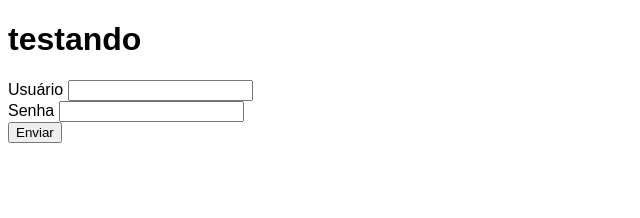
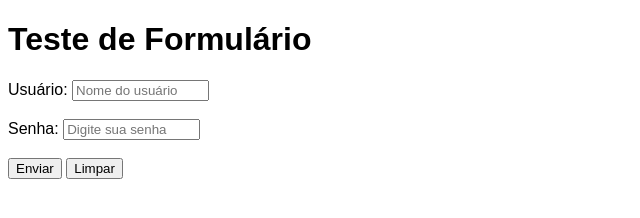
Before and after one commit to mauricioferreira26/html-css, a plain HTML site: page exercicios/ex025/form002.html in a window 1280 px wide. Shown: the whole page, without its empty margins (0-640 px from the left). Drawn offline with Linux system fonts and the light colour scheme.

Commit message:
atualização form002

```diff
--- a/exercicios/ex025/form002.html
+++ b/exercicios/ex025/form002.html
@@ -9,18 +9,29 @@
         body{
             font-family: Arial, Helvetica, sans-serif;
         }
-
-
     </style>
 </head>
 <body>
-    <h1>testando</h1>
-    <form action="" autocomplete="off" >
-        <label for="iuser">Usuário</label>
-        <input type="text" name="user" id="iuser"><br>
-        <label for="isenha">Senha</label>
-        <input type="password" name="senha" id="isenha"><br>
-        <input type="submit" value="Enviar">
-    </form>
+    <main class="container">
+        <h1>Teste de Formulário</h1>
+        <div class="form">
+            <form  method="post" autocomplete="on">
+                <div>
+                    <label for="iusu">Usuário:</label>
+                    <input type="text" name="usu" id="iusu" required minlength="5" maxlength="30" size="14" placeholder="Nome do usuário" autocomplete="username">
+                </div>
+                <br>
+                <div>
+                    <label for="isenha">Senha:</label>
+                    <input type="password" name="senha" id="isenha" required minlength="8" maxlength="14" size="14" placeholder="Digite sua senha" autocomplete="current-password">
+                </div>
+                <br>
+                <div>
+                    <input type="submit" value="Enviar">
+                    <input type="reset" value="Limpar">
+                </div>
+            </form>
+        </div>
+    </main>
 </body>
 </html>
```
